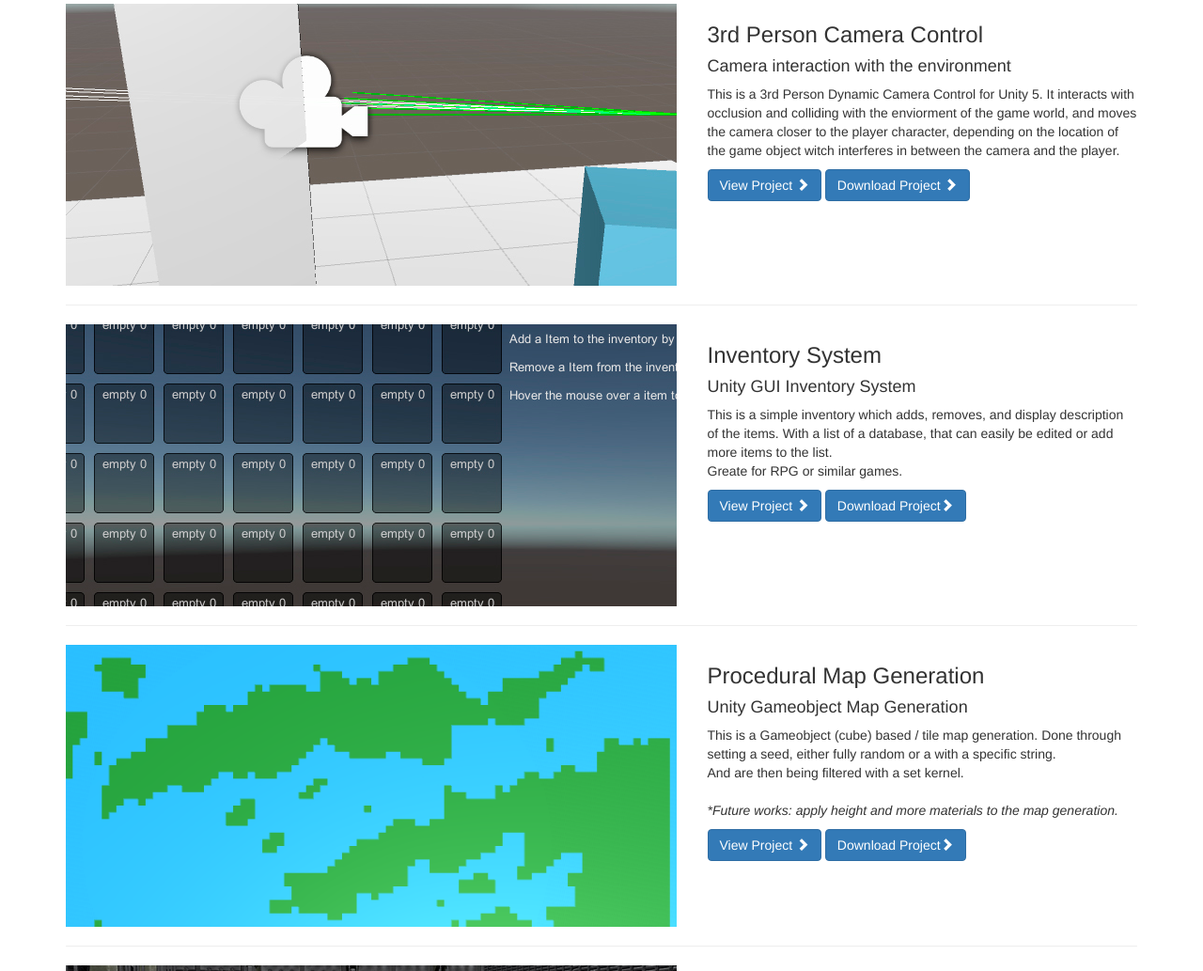
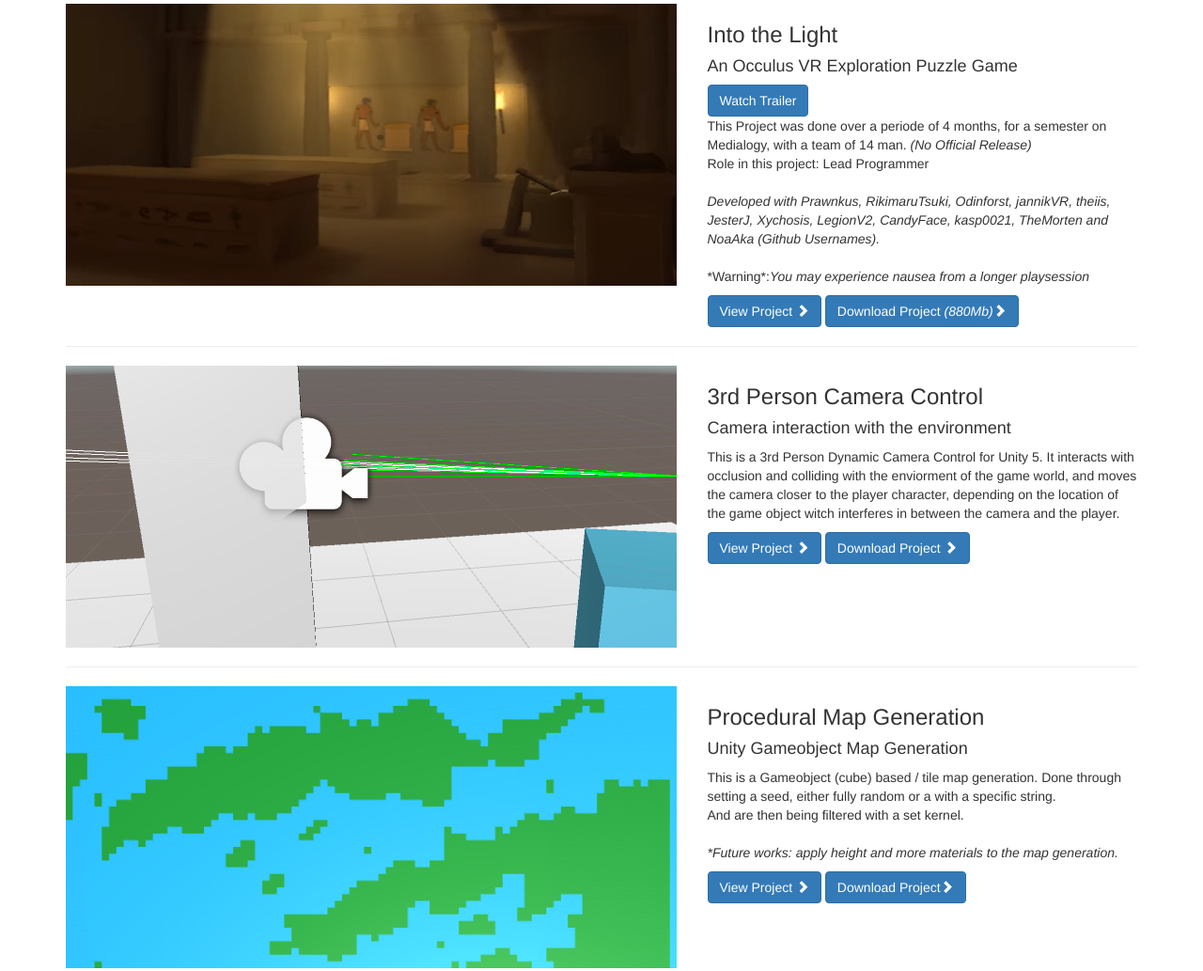
Before and after one commit to WishPotato/Wishpotato.github.io, a plain HTML site: page index.html in a window 1280 px wide. Shown: the part 270-1303 px from the top of the page at 94% size. Drawn offline with Linux system fonts and the light colour scheme.

Commit message:
Added new Mobile Game + Into the Light

```diff
--- a/index.html
+++ b/index.html
@@ -70,6 +70,27 @@
         </div>
         <!-- /.row -->
 
+        <!-- Project Five -->
+        <div class="row">
+            <div class="col-md-7">
+                <a>
+                    <img src="Images/IntoTheLight.png" alt="Screen Shot" style="width:650px;height:300px;">
+                </a>
+            </div>
+            <div class="col-md-5">
+                <h3>Into the Light</h3>
+                <h4>An Occulus VR Exploration Puzzle Game</h4>
+                <a class="btn btn-primary" href="https://www.youtube.com/watch?v=oLBuUSQ8uOE" target="_blank">Watch Trailer</a>
+                <p>This Project was done over a periode of 4 months, for a semester on Medialogy, with a team of 14 man. <i>(No Official Release)</i>
+                    </br>Role in this project: Lead Programmer</br></br><i>Developed with Prawnkus, RikimaruTsuki, Odinforst, jannikVR, theiis, JesterJ, Xychosis, LegionV2, CandyFace, kasp0021,
+                        TheMorten and NoaAka (Github Usernames).</i></br></br>*Warning*:<i>You may experience nausea from a longer playsession</i></p>
+                <a class="btn btn-primary" href="https://github.com/theiis/PGP2" target="_blank">View Project <span class="glyphicon glyphicon-chevron-right"></span></a> <a class="btn btn-primary" href="https://github.com/theiis/PGP2/archive/master.zip">Download Project <i>(880Mb)</i><span class="glyphicon glyphicon-chevron-right"></span></a>
+            </div>
+        </div>
+        <!-- /.row -->
+
+        <hr>
+
         <!-- Project One -->
         <div class="row">
             <div class="col-md-7">
@@ -88,6 +109,26 @@
         </div>
         <!-- /.row -->
 
+
+        <hr>
+
+        <!-- Project Three -->
+        <div class="row">
+            <div class="col-md-7">
+                <a>
+                    <img src="Images/Map.png" alt="Screen Shot" style="width:650px;height:300px;">
+                </a>
+            </div>
+            <div class="col-md-5">
+                <h3>Procedural Map Generation</h3>
+                <h4>Unity Gameobject Map Generation</h4>
+                <p>This is a Gameobject (cube) based / tile map generation. Done through setting a seed, either fully random or a with a specific string.
+                    </br>And are then being filtered with a set kernel. </br></br> <i>*Future works: apply height and more materials to the map generation.</i></p>
+                <a class="btn btn-primary" href="https://github.com/WishPotato/ProceduralGeneratedMap" target="_blank">View Project <span class="glyphicon glyphicon-chevron-right"></span></a> <a class="btn btn-primary" href="https://github.com/WishPotato/ProceduralGeneratedMap/archive/master.zip">Download Project<span class="glyphicon glyphicon-chevron-right"></span></a>
+            </div>
+        </div>
+        <!-- /.row -->
+
         <hr>
 
         <!-- Project Two -->
@@ -100,7 +141,8 @@
             <div class="col-md-5">
                 <h3>Inventory System</h3>
                 <h4>Unity GUI Inventory System</h4>
-                <p>This is a simple inventory which adds, removes, and display description of the items. With a list of a database, that can easily be edited or add more items to the list. <br> Greate for RPG or similar games.</p>
+                <p>This is a simple inventory which adds, removes, and display description of the items. With a list of a database,
+                    that can easily be edited or add more items to the list. </br></br>> Greate for RPG or similar games.</p>
                 <a class="btn btn-primary" href="https://github.com/WishPotato/InventorySystem" target="_blank">View Project <span class="glyphicon glyphicon-chevron-right"></span></a> <a class="btn btn-primary" href="https://github.com/WishPotato/InventorySystem/archive/master.zip">Download Project<span class="glyphicon glyphicon-chevron-right"></span></a>
             </div>
         </div>
@@ -108,25 +150,7 @@
 
         <hr>
 
-        <!-- Project Two -->
-        <div class="row">
-            <div class="col-md-7">
-                <a>
-                    <img src="Images/Map.png" alt="Screen Shot" style="width:650px;height:300px;">
-                </a>
-            </div>
-            <div class="col-md-5">
-                <h3>Procedural Map Generation</h3>
-                <h4>Unity Gameobject Map Generation</h4>
-                <p>This is a Gameobject (cube) based / tile map generation. Done through setting a seed, either fully random or a with a specific string.</br>And are then being filtered with a set kernel. </br></br> <i>*Future works: apply height and more materials to the map generation.</i></p>
-                <a class="btn btn-primary" href="https://github.com/WishPotato/ProceduralGeneratedMap" target="_blank">View Project <span class="glyphicon glyphicon-chevron-right"></span></a> <a class="btn btn-primary" href="https://github.com/WishPotato/ProceduralGeneratedMap/archive/master.zip">Download Project<span class="glyphicon glyphicon-chevron-right"></span></a>
-            </div>
-        </div>
-        <!-- /.row -->
-
-        <hr>
-
-        <!-- Project Three -->
+        <!-- Project Five -->
         <div class="row">
             <div class="col-md-7">
                 <a>
@@ -138,8 +162,28 @@
                 <h4>Mini Game (Unity3D)</h4>
                 <p>Minor game with a basic set of AI (Artificial Intelligence), which goal is to kill the player. You as the player can, Run, Jump and Shoot to complete the single level there is.
                     <br><i>You the space-soldier are invading the robot's space ship to destroy them all.</i>
-                    <br><br><i>Developed with Prawnkus, RikimaruTsuki and NoaAka<br><br>Role in this project: Game Programmer</i></p>
+                    <br><br><i>Developed with Prawnkus, RikimaruTsuki and NoaAka (Github Usernames)<br><br>Role in this project: Game Programmer</i></p>
                 <a class="btn btn-primary" href="https://www.dropbox.com/s/lv0ierd8us8gniv/Iron%20Plague%20-%20Prototype.rar?dl=1">Download Game<span class="glyphicon glyphicon-chevron-right"></span></a>
+            </div>
+        </div>
+        <!-- /.row -->
+
+        <hr>
+
+        <!-- Project Six -->
+        <div class="row">
+            <div class="col-md-7">
+                <a>
+                    <img src="Images/tempSpacePic.png" alt="Screen Shot" style="width:650px;height:300px;">
+                </a>
+            </div>
+            <div class="col-md-5">
+                <h3>Mobile Game</h3>
+                <h4>Endless Defense Game</h4>
+                <p>Endless Defender game, where the goal is the tap and destory all enemy sapceships flying towards you, before they hit you.
+                    </br></br> <i>*Still in development*</i>
+                    </br></br><i>Developed with Prawnkus, RikimaruTsuki and NoaAka (Github Usernames)<br><br>Role in this project: Game Programmer</i> </p>
+                <a class="btn btn-primary" href="https://github.com/WishPotato/MobileAppDev" target="_blank">View Project <span class="glyphicon glyphicon-chevron-right"></span></a> <a class="btn btn-primary" href="https://github.com/WishPotato/MobileAppDev/archive/master.zip">Download Project<span class="glyphicon glyphicon-chevron-right"></span></a>
             </div>
         </div>
         <!-- /.row -->
```
Also changed, not shown: Images/IntoTheLight.png (added), Images/tempSpacePic.png (added).
